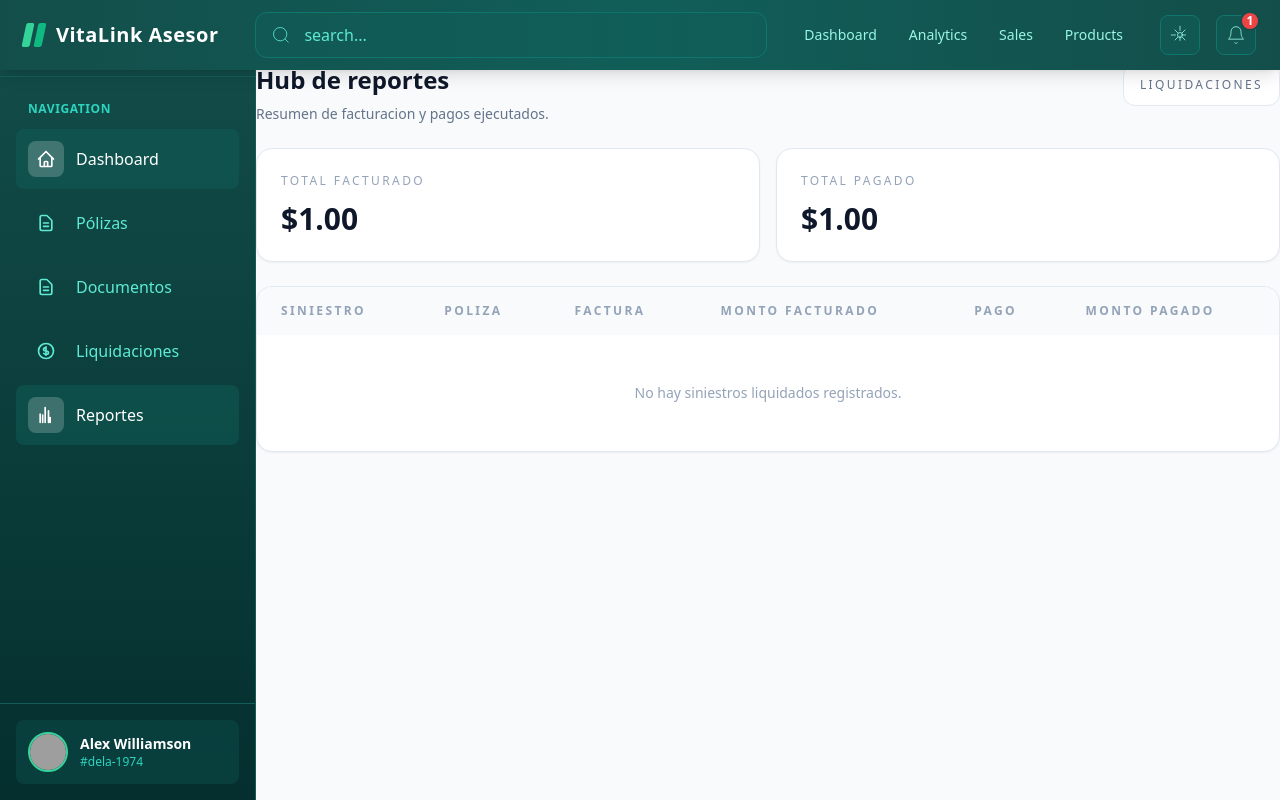
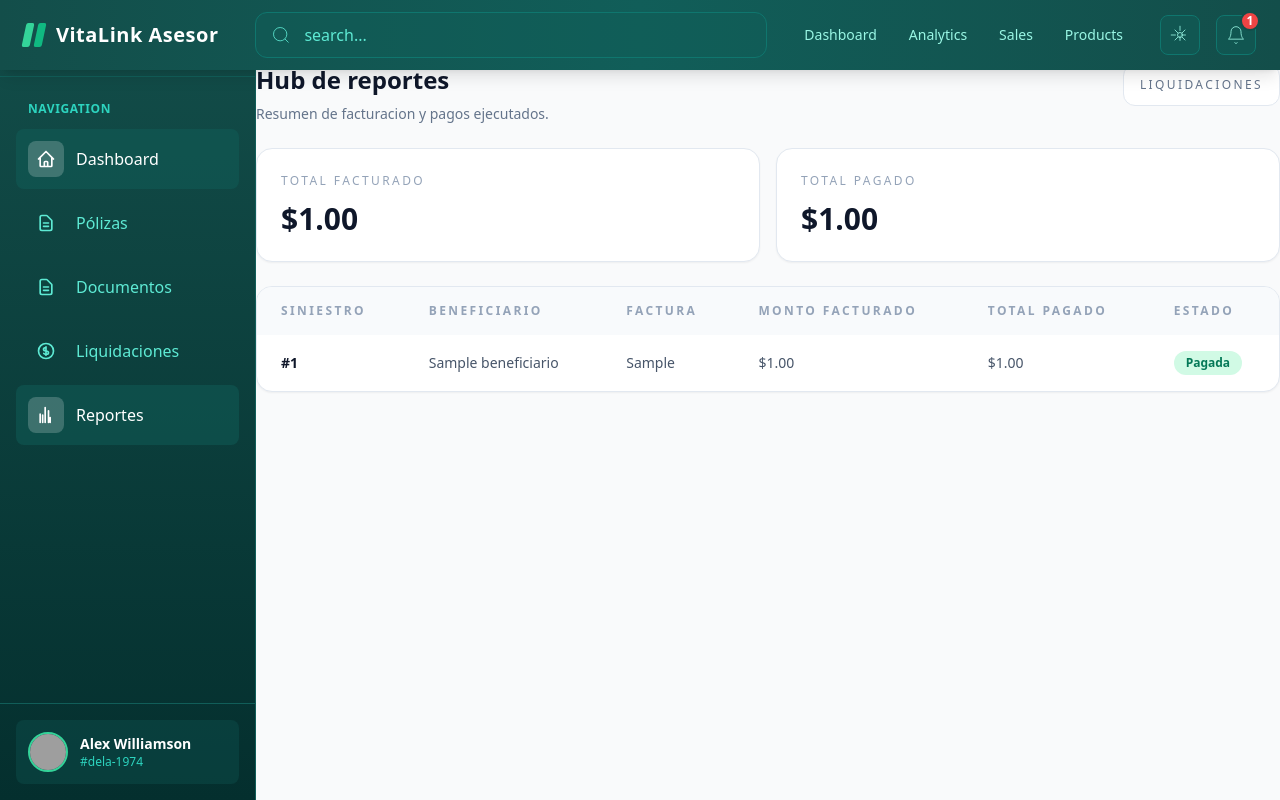
Before and after one commit to Carlosmicael/seguroVitaLink, a Django app: page /asesor/reportes/liquidaciones/ in a window 1280 px wide. Run offline with Django 5.2, Linux system fonts and the light colour scheme; a user stored in the database is signed in; tables that the repository leaves empty hold one stand-in row (values such as "Sample post"); data that the repository does not hold is empty; parts of the project's set-up code (start-up, migrations or seed data) failed here and were passed over; some libraries are stand-ins or nearby versions; grey boxes are pictures that could not be loaded.

Commit message:
MEJORA LÓGICA DE LIQUIDACIÓN - DEFINITIVA

```diff
--- a/core/asesor/views.py
+++ b/core/asesor/views.py
@@ -1,6 +1,6 @@
 from django.shortcuts import render, redirect
 from core.decorators import role_required
-from core.models import Poliza, Estudiante, Profile, Notificaciones, Siniestro, Factura, Pago
+from core.models import Poliza, Estudiante, Profile, Notificaciones, Siniestro, Factura, Pago, Beneficiario
 
 from django.http import JsonResponse
 from django.views.decorators.http import require_http_methods
@@ -15,7 +15,7 @@ from django.http import JsonResponse, HttpResponseForbidden, HttpResponseBadRequ
 import pusher
 from django.conf import settings
 from django.views.decorators.csrf import csrf_exempt
-from django.db.models import Count, Sum
+from django.db.models import Count, Sum, F, Q
 from django.db import transaction
 from django.contrib import messages
 from decimal import Decimal
@@ -88,8 +88,12 @@ def _build_dashboard_metrics():
     siniestros_en_proceso = Siniestro.objects.filter(
         estado__in=['pendiente', 'aprobado']
     ).count()
+    #Modficación de la lógica para facturas pendientes - Ronal
+    #Hace que cuente las facturas que no han sido pagadas completamente
     facturas_pendientes = (
-        Siniestro.objects.filter(estado='aprobado', pagos__isnull=True).distinct().count()
+        Factura.objects.annotate(total_pagado=Sum('pagos__monto_pagado'))
+        .filter(Q(total_pagado__lt=F('monto')) | Q(total_pagado__isnull=True))
+        .count()
     )
 
     start, end = _current_month_range()
@@ -318,6 +322,7 @@ def obtener_documentos_por_beneficiario(request, beneficiario_id):
     ).order_by('-fec_creacion')
     return JsonResponse(list(documentos), safe=False)
 
+
 ## Gestión de Liquidaciones - RONAL ----
 
 
@@ -325,63 +330,113 @@ def obtener_documentos_por_beneficiario(request, beneficiario_id):
 @role_required(['asesor'])
 def siniestros_pendientes_pago(request):
     siniestros = (
-        Siniestro.objects.filter(estado='aprobado', pagos__isnull=True)
+        Siniestro.objects.filter(estado='aprobado')
         .select_related('poliza')
+        .prefetch_related('beneficiarios', 'beneficiarios__factura', 'beneficiarios__factura__pagos')
         .order_by('-fecha_reporte')
-        .distinct()
     )
+
+    siniestros_data = []
+    for siniestro in siniestros:
+        beneficiarios = []
+        for beneficiario in siniestro.beneficiarios.all():
+            factura = getattr(beneficiario, 'factura', None)
+            total_pagado = (
+                factura.pagos.aggregate(total=Sum('monto_pagado')).get('total') or Decimal('0.00')
+                if factura
+                else Decimal('0.00')
+            )
+            restante = (factura.monto - total_pagado) if factura else None
+            beneficiarios.append(
+                {
+                    'beneficiario': beneficiario,
+                    'factura': factura,
+                    'total_pagado': total_pagado,
+                    'restante': restante,
+                    'pagada': factura is not None and total_pagado >= factura.monto,
+                }
+            )
+
+        if not beneficiarios:
+            continue
+
+        siniestros_data.append(
+            {
+                'siniestro': siniestro,
+                'beneficiarios': beneficiarios,
+            }
+        )
+
     return render(
         request,
         'asesor/components/liquidaciones/siniestros_pendientes.html',
-        {'siniestros': siniestros},
+        {'siniestros_data': siniestros_data},
     )
 
 
-@login_required(login_url='/login')
-@role_required(['asesor'])
-def registrar_liquidacion(request, siniestro_id):
-    siniestro = get_object_or_404(Siniestro, pk=siniestro_id)
+def _siniestro_liquidado(siniestro):
+    beneficiarios = list(siniestro.beneficiarios.all())
+    if not beneficiarios:
+        return False
+    for beneficiario in beneficiarios:
+        factura = getattr(beneficiario, 'factura', None)
+        if factura is None:
+            return False
+        total_pagado = factura.pagos.aggregate(total=Sum('monto_pagado')).get('total') or Decimal('0.00')
+        if total_pagado < factura.monto:
+            return False
+    return True
 
-    if siniestro.estado == 'pagado':
-        messages.info(request, 'El siniestro ya fue liquidado.')
-        return redirect('siniestros_pendientes_pago')
 
-    if Factura.objects.filter(siniestro=siniestro).exists() or Pago.objects.filter(siniestro=siniestro).exists():
-        messages.warning(request, 'Ya existe una liquidacion registrada para este siniestro.')
-        return redirect('siniestros_pendientes_pago')
+def registrar_liquidacion(request, beneficiario_id):
+    beneficiario = get_object_or_404(Beneficiario, pk=beneficiario_id)
+    siniestro = beneficiario.siniestro
+    factura = getattr(beneficiario, 'factura', None)
+    pagos = factura.pagos.order_by('-fecha_pago') if factura else Pago.objects.none()
+
+    total_pagado = (
+        factura.pagos.aggregate(total=Sum('monto_pagado')).get('total') or Decimal('0.00')
+        if factura
+        else Decimal('0.00')
+    )
+    restante = (factura.monto - total_pagado) if factura else None
 
     if request.method == 'POST':
-        factura_form = FacturaForm(request.POST, prefix='factura')
-        pago_form = PagoForm(request.POST, prefix='pago')
+        if factura is None:
+            factura_form = FacturaForm(request.POST, prefix='factura')
+            pago_form = PagoForm(prefix='pago')
+            if factura_form.is_valid():
+                nueva_factura = factura_form.save(commit=False)
+                nueva_factura.siniestro = siniestro
+                nueva_factura.beneficiario = beneficiario
+                nueva_factura.save()
+                messages.success(request, 'Factura registrada correctamente.')
+                return redirect('registrar_liquidacion', beneficiario_id=beneficiario.id_beneficiario)
+        else:
+            pago_form = PagoForm(request.POST, prefix='pago')
+            factura_form = FacturaForm(prefix='factura', instance=factura)
+            # Modificación de la lógica para validar el pago
+            if pago_form.is_valid():
+                monto_pagado = pago_form.cleaned_data['monto_pagado']
+                if restante is not None and restante <= Decimal('0.00'):
+                    pago_form.add_error('monto_pagado', 'La factura ya esta completamente pagada.')
+                elif restante is not None and monto_pagado > restante:
+                    pago_form.add_error('monto_pagado', 'El monto supera el saldo pendiente.')
+                else:
+                    with transaction.atomic():
+                        pago = pago_form.save(commit=False)
+                        pago.factura = factura
+                        pago.siniestro = siniestro
+                        pago.save()
 
-        if factura_form.is_valid() and pago_form.is_valid():
-            monto_factura = factura_form.cleaned_data['monto']
-            monto_pagado = pago_form.cleaned_data['monto_pagado']
+                        if _siniestro_liquidado(siniestro):
+                            siniestro.estado = 'pagado'
+                            siniestro.save(update_fields=['estado'])
 
-            if monto_factura != monto_pagado:
-                pago_form.add_error(
-                    'monto_pagado',
-                    'El monto pagado debe coincidir con el monto facturado.',
-                )
-            else:
-                with transaction.atomic():
-                    factura = factura_form.save(commit=False)
-                    factura.siniestro = siniestro
-                    factura.save()
-
-                    pago = pago_form.save(commit=False)
-                    pago.siniestro = siniestro
-                    pago.factura = factura
-                    pago.save()
-
-                    if siniestro.estado != 'pagado':
-                        siniestro.estado = 'pagado'
-                        siniestro.save(update_fields=['estado'])
-
-                messages.success(request, 'Liquidacion registrada correctamente.')
-                return redirect('siniestros_pendientes_pago')
+                    messages.success(request, 'Pago registrado correctamente.')
+                    return redirect('registrar_liquidacion', beneficiario_id=beneficiario.id_beneficiario)
     else:
-        factura_form = FacturaForm(prefix='factura')
+        factura_form = FacturaForm(prefix='factura') if factura is None else FacturaForm(prefix='factura', instance=factura)
         pago_form = PagoForm(prefix='pago')
 
     return render(
@@ -389,6 +444,11 @@ def registrar_liquidacion(request, siniestro_id):
         'asesor/components/liquidaciones/registrar_liquidacion.html',
         {
             'siniestro': siniestro,
+            'beneficiario': beneficiario,
+            'factura': factura,
+            'pagos': pagos,
+            'total_pagado': total_pagado,
+            'restante': restante,
             'factura_form': factura_form,
             'pago_form': pago_form,
         },
@@ -401,22 +461,17 @@ def reportes_liquidacion(request):
     total_facturado = Factura.objects.aggregate(total=Sum('monto')).get('total') or Decimal('0.00')
     total_pagado = Pago.objects.aggregate(total=Sum('monto_pagado')).get('total') or Decimal('0.00')
 
-    siniestros_liquidados = (
-        Siniestro.objects.filter(estado='pagado')
-        .select_related('poliza', 'factura')
-        .prefetch_related('pagos')
-        .order_by('-fecha_actualizacion')
-    )
-
+    facturas = Factura.objects.select_related('beneficiario', 'siniestro').prefetch_related('pagos').order_by('-fecha')
     liquidaciones = []
-    for siniestro in siniestros_liquidados:
-        factura = getattr(siniestro, 'factura', None)
-        pago = siniestro.pagos.order_by('-fecha_pago').first()
+    for factura in facturas:
+        total_pagado_factura = factura.pagos.aggregate(total=Sum('monto_pagado')).get('total') or Decimal('0.00')
         liquidaciones.append(
             {
-                'siniestro': siniestro,
                 'factura': factura,
-                'pago': pago,
+                'beneficiario': factura.beneficiario,
+                'siniestro': factura.siniestro,
+                'total_pagado': total_pagado_factura,
+                'pagada': total_pagado_factura >= factura.monto,
             }
         )
 
--- a/core/urls.py
+++ b/core/urls.py
@@ -38,7 +38,7 @@ urlpatterns = [
     path('asesor/dashboard/metrics/', asesor_views.asesor_dashboard_metrics, name='asesor_dashboard_metrics'),
     # Ronal - Gestión de Liquidaciones
     path('asesor/liquidaciones/', asesor_views.siniestros_pendientes_pago, name='siniestros_pendientes_pago'),
-    path('asesor/liquidaciones/<int:siniestro_id>/', asesor_views.registrar_liquidacion, name='registrar_liquidacion'),
+    path('asesor/liquidaciones/beneficiario/<int:beneficiario_id>/', asesor_views.registrar_liquidacion, name='registrar_liquidacion'),
     path('asesor/reportes/liquidaciones/', asesor_views.reportes_liquidacion, name='reportes_liquidacion'),
     # Ronal - Fin Gestión de Liquidaciones
     path('polizas/crear/', asesor_views.crear_poliza, name='crear_poliza'),
--- a/templates/asesor/components/reportes/liquidaciones_reportes.html
+++ b/templates/asesor/components/reportes/liquidaciones_reportes.html
@@ -32,44 +32,26 @@
             <thead class="bg-slate-50 text-left text-xs uppercase tracking-[0.2em] text-slate-400">
                 <tr>
                     <th class="px-6 py-4">Siniestro</th>
-                    <th class="px-6 py-4">Poliza</th>
+                    <th class="px-6 py-4">Beneficiario</th>
                     <th class="px-6 py-4">Factura</th>
                     <th class="px-6 py-4">Monto facturado</th>
-                    <th class="px-6 py-4">Pago</th>
-                    <th class="px-6 py-4">Monto pagado</th>
+                    <th class="px-6 py-4">Total pagado</th>
+                    <th class="px-6 py-4">Estado</th>
                 </tr>
             </thead>
             <tbody class="divide-y divide-slate-100">
                 {% for item in liquidaciones %}
                 <tr class="hover:bg-slate-50/70">
                     <td class="px-6 py-4 font-semibold text-slate-900">#{{ item.siniestro.id }}</td>
-                    <td class="px-6 py-4 text-slate-600">{{ item.siniestro.poliza.numero }}</td>
-                    <td class="px-6 py-4 text-slate-600">
-                        {% if item.factura %}
-                            {{ item.factura.numero_factura }}
+                    <td class="px-6 py-4 text-slate-600">{{ item.beneficiario.nombre }}</td>
+                    <td class="px-6 py-4 text-slate-600">{{ item.factura.numero_factura }}</td>
+                    <td class="px-6 py-4 text-slate-600">${{ item.factura.monto|floatformat:2 }}</td>
+                    <td class="px-6 py-4 text-slate-600">${{ item.total_pagado|floatformat:2 }}</td>
+                    <td class="px-6 py-4">
+                        {% if item.pagada %}
+                            <span class="inline-flex items-center rounded-full bg-emerald-100 px-3 py-1 text-xs font-semibold text-emerald-700">Pagada</span>
                         {% else %}
-                            -
-                        {% endif %}
-                    </td>
-                    <td class="px-6 py-4 text-slate-600">
-                        {% if item.factura %}
-                            ${{ item.factura.monto|floatformat:2 }}
-                        {% else %}
-                            -
-                        {% endif %}
-                    </td>
-                    <td class="px-6 py-4 text-slate-600">
-                        {% if item.pago %}
-                            {{ item.pago.metodo_pago }} - {{ item.pago.fecha_pago|date:"d/m/Y" }}
-                        {% else %}
-                            -
-                        {% endif %}
-                    </td>
-                    <td class="px-6 py-4 text-slate-600">
-                        {% if item.pago %}
-                            ${{ item.pago.monto_pagado|floatformat:2 }}
-                        {% else %}
-                            -
+                            <span class="inline-flex items-center rounded-full bg-amber-100 px-3 py-1 text-xs font-semibold text-amber-700">Pendiente</span>
                         {% endif %}
                     </td>
                 </tr>
```
Also changed, not shown: core/models.py (+12 -3 lines), tailwind/static/css/output.css (+19 -10 lines), templates/asesor/components/liquidaciones/registrar_liquidacion.html (+66 -18 lines), templates/asesor/components/liquidaciones/siniestros_pendientes.html (+53 -27 lines), core/migrations/0007_factura_beneficiario.py (added).
